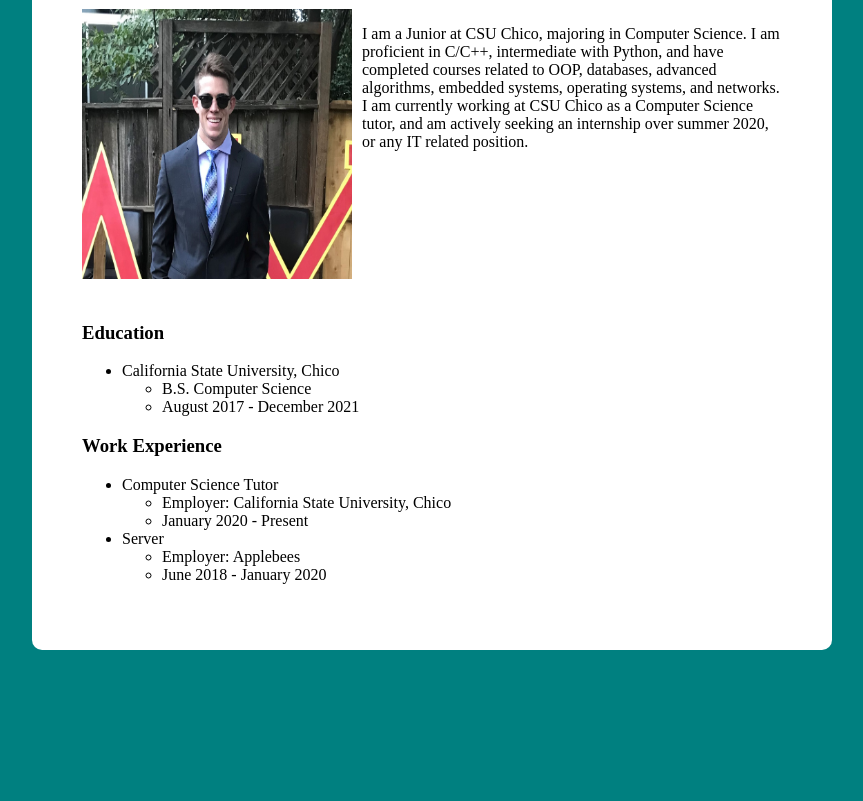
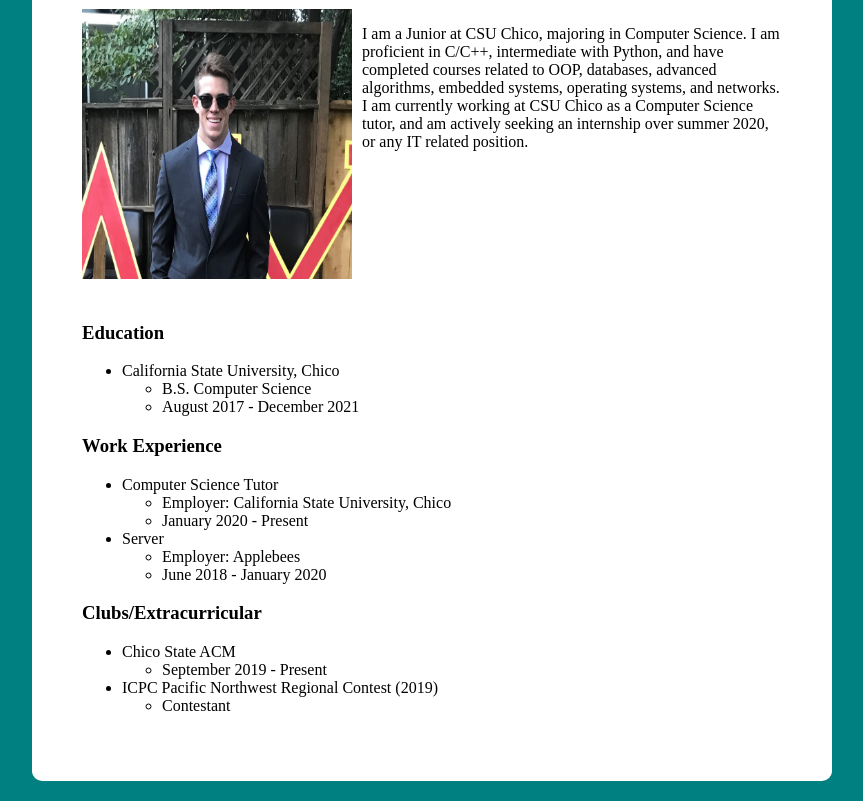
Before and after one commit to OBurnsy22/OBurnsy22.github.io, a plain HTML site: page index.html in a window 1280 px wide. Shown: the part 244-1045 px from the top of the page, without its empty margins (208-1071 px from the left). Before the commit the page ends 914 px from the top, so only its background shows below. Drawn offline with Linux system fonts and the light colour scheme.

Commit message:
Added section on index.html,fixed links

```diff
--- a/index.html
+++ b/index.html
@@ -16,7 +16,7 @@
             <h1 id="name">Matthew Burns</h1>
             <div class="navWrapper">
                 <ul class="navList">
-                    <li class="navLinks"><a href="index.html.html">About</a></li>
+                    <li class="navLinks"><a href="index.html">About</a></li>
                     <li class="navLinks"><a href="projects.html">Projects</a></li>
                     <li class="navLinks"><a href="contact.html">Contact</a></li>
                 </ul>
@@ -61,6 +61,19 @@
                     </ul>
                 </ul>
             </div>
+            <div>
+                <h3>Clubs/Extracurricular</h3>
+                <ul>
+                    <li>Chico State ACM</li>
+                    <ul>
+                        <li>September 2019 - Present</li>
+                    </ul>
+                        <li>ICPC Pacific Northwest Regional Contest (2019)</li>
+                        <ul>
+                            <li>Contestant</li>
+                        </ul>
+                    </ul>
+            </div>
         </div>
     </div>
 </body>
```
